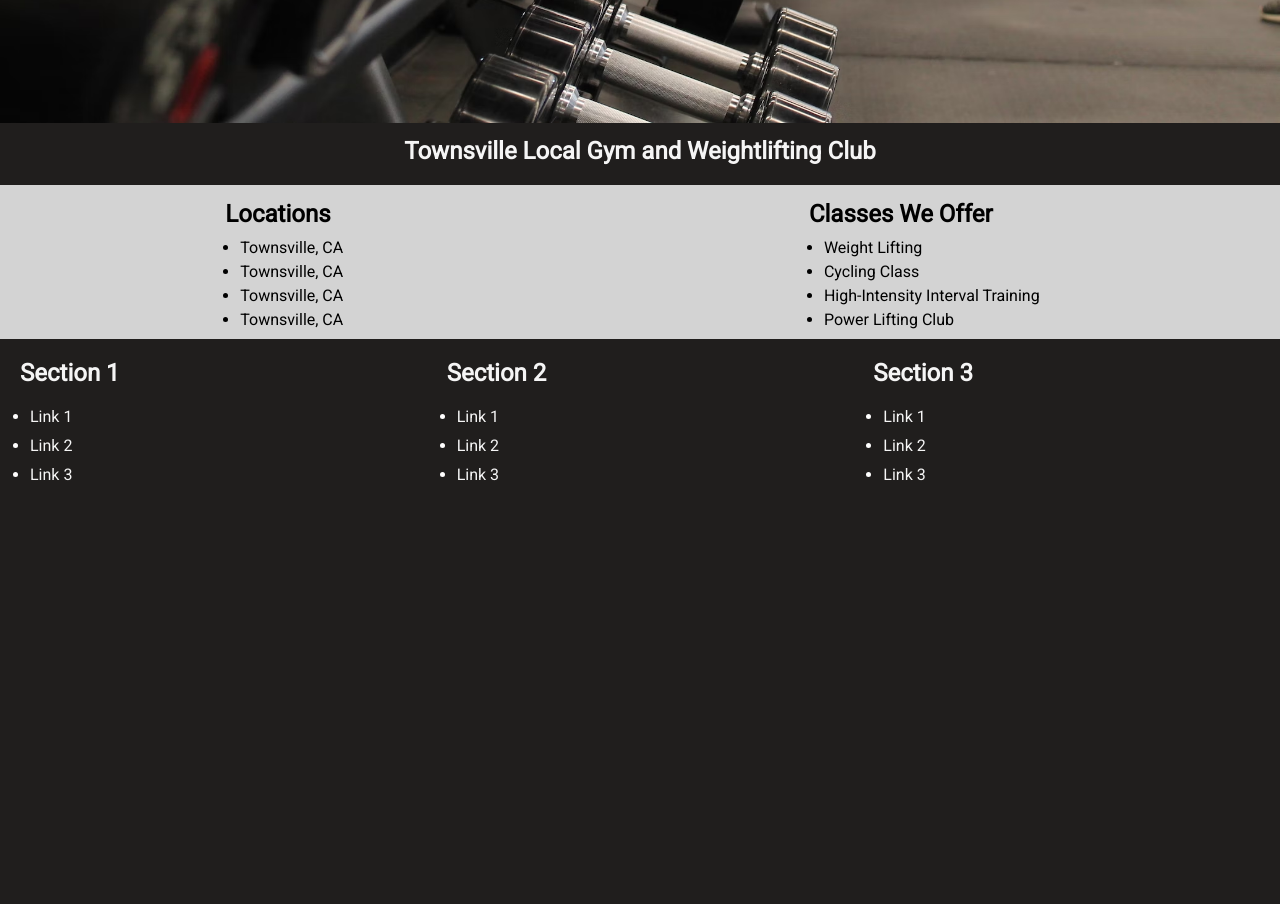
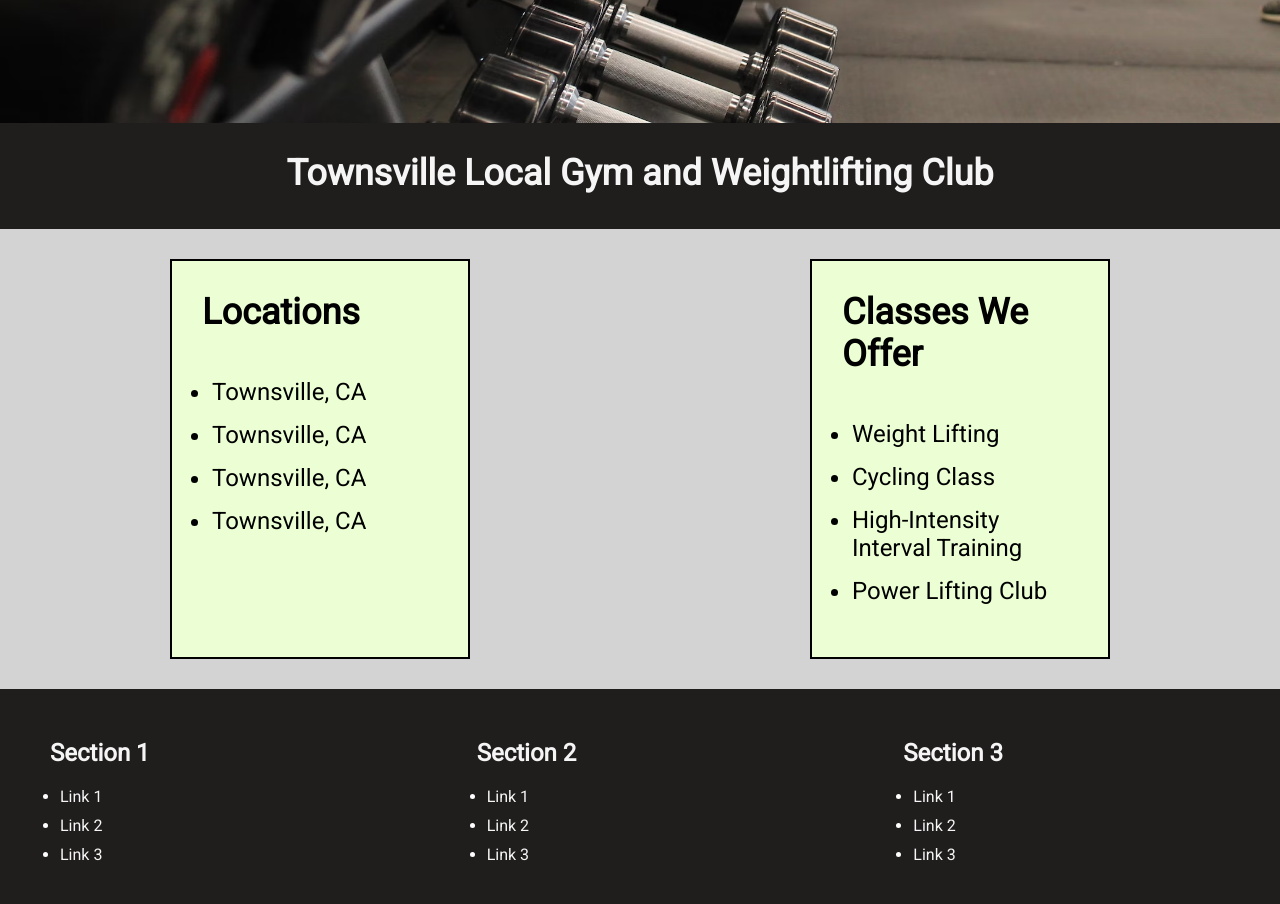
Before and after one commit to diegofhdz/gymwebsite, a plain HTML site: page index.html in a window 1280 px wide. Shown: the part 740-1644 px from the top of the page. Before the commit the page ends 1234 px from the top, so only its background shows below. Drawn offline with Linux system fonts and the light colour scheme.

Commit message:
Added more styling to footer and home page

```diff
--- a/style.css
+++ b/style.css
@@ -14,10 +14,11 @@ h1.name {
 header.main {
     display: flex;
     color: white;
-    background-color: #201E1D;
+    background-color: rgb(32, 30, 29);
     justify-content: space-between;
     align-items: center;
     padding: 15px 7%;
+
 }
 
 ul.nav {
@@ -50,6 +51,16 @@ body.index {
     background-color: #201E1D;
 }
 
+.container2 {
+    height: fit-content;
+}
+
+h1.mainheader {
+    font-size: 36px;
+    padding: 15px;
+}
+
+
 .container3 {
     display: flex;
     flex-direction: row;
@@ -58,25 +69,40 @@ body.index {
     background-color: lightgray;
 }
 h2.title {
-    padding-top: 15px;
+    font-size: 36px;
 }
 
 div.box {
     display: inline-flexbox;
+    height: 400px;
+    width: 300px;
+    border: 2px solid black;
+    margin: 30px auto;
+    padding: 30px;
+    background-color: #ecffd4;
 }
 
 ul.list {
-    margin: 10px;
+    font-size: 24px;
+    margin-top: 20px;
+    padding: 10px;
 }
 
 li.listitem {
-    margin: 5px 5px;
+    margin-top: 15px;
 }
 
 footer.foot {
     display: grid;
     grid-template-columns: 1fr 1fr 1fr;
     grid-template-rows: auto;
+}
+
+div.foot {
+    padding-top: 30px;
+    padding-bottom: 30px;
+    padding-left: 30px;
+    padding-right: 30px;
 }
 
 h2.foot {
@@ -86,7 +112,7 @@ h2.foot {
 
 ul.foot {
     color: white;
-    margin: 0 30px;
+    margin: 0px 30px;
 }
 
 li.foot {
```
